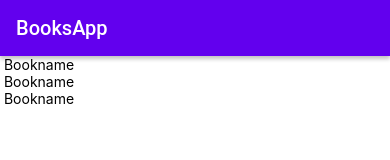
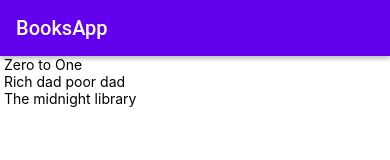
Before and after one commit to islam-b/react-native-labs, a React Native app: screen / in a window 390 px wide. Shown: the top 160 px of the page. Built offline with nearby package versions, Linux system fonts and the light colour scheme.

Commit message:
Lab3 - Solution

```diff
--- a/src/components/BookItem.jsx
+++ b/src/components/BookItem.jsx
@@ -1,6 +1,12 @@
 import {Text} from "react-native"
-import React from 'react'
+import React, {useEffect} from 'react'
 
-export const BookItem = () => {
-    return <Text> Bookname </Text>
+export const BookItem = (props) => {
+
+    useEffect(()=>{
+        //do something
+        console.log(props.name)
+      }, [props.name])
+
+    return <Text> {props.name} </Text>
 }
--- a/src/screens/BooksList.jsx
+++ b/src/screens/BooksList.jsx
@@ -1,11 +1,13 @@
-import React from 'react'
+import React, {useState}  from 'react'
 import {BookItem} from "../components/BookItem"
 import {View} from "react-native"
 
 export const BooksList = () => {
+
+    const bookNames = ["Zero to One", "Rich dad poor dad", "The midnight library"]
+    const [books, setBooks] = useState(bookNames)
+
     return <View>
-        <BookItem/>
-        <BookItem/>
-        <BookItem/>
+        {books.map(book=> <BookItem name={book} />)}
     </View>
 }
```
